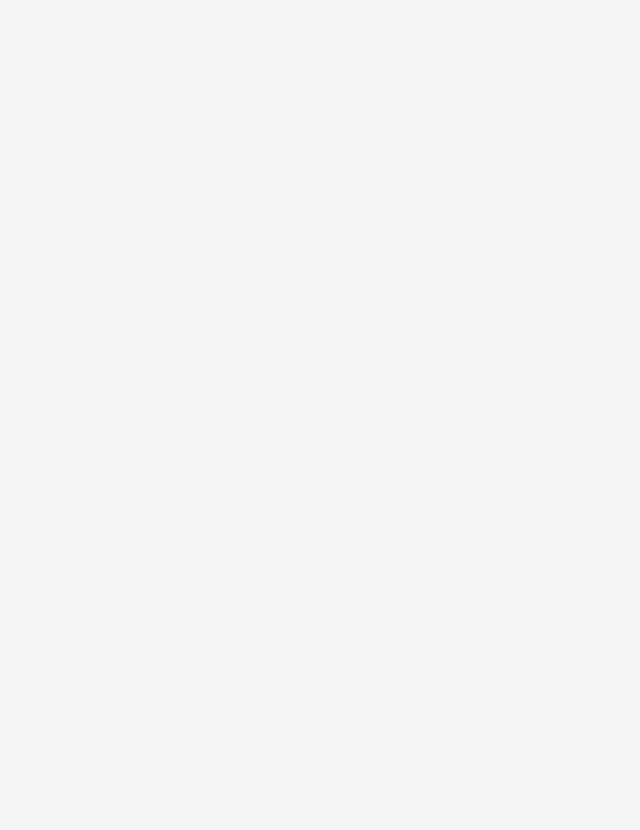
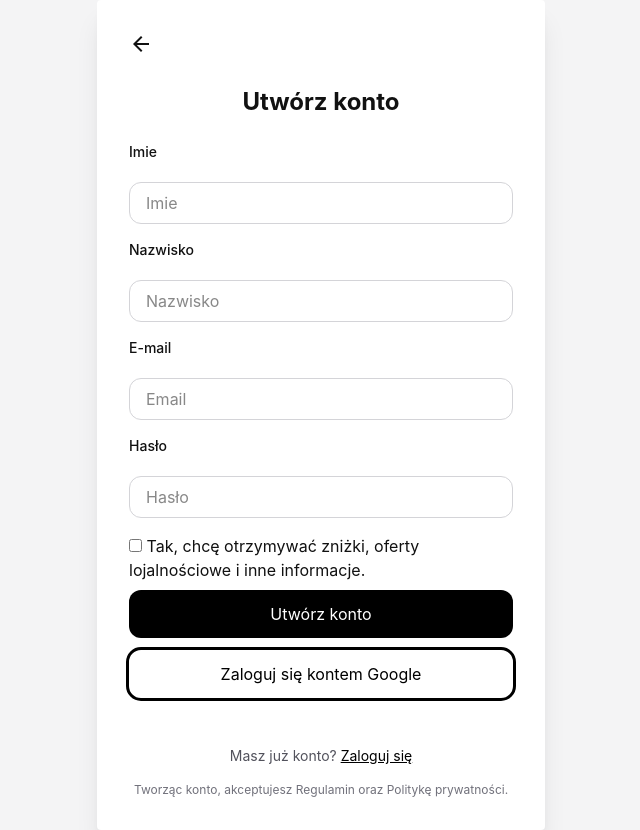
Before and after one commit to clavisray/fitness-trackerv1.1, a React (Vite) app: page /signup in a window 1280 px wide. Shown: the whole page, without its empty margins (319-959 px from the left). Before the commit the page ends 800 px from the top, so only its background shows below. Built offline with nearby package versions, Linux system fonts and the light colour scheme.

Commit message:
Initialized signup page v1.0

```diff
--- a/package.json
+++ b/package.json
@@ -10,9 +10,11 @@
     "preview": "vite preview"
   },
   "dependencies": {
+    "@tailwindcss/vite": "^4.3.0",
     "react": "^19.2.5",
     "react-dom": "^19.2.5",
-    "react-router-dom": "^7.14.2"
+    "react-router-dom": "^7.14.2",
+    "tailwindcss": "^4.3.0"
   },
   "devDependencies": {
     "@eslint/js": "^10.0.1",
--- a/src/App.tsx
+++ b/src/App.tsx
@@ -2,6 +2,10 @@ import { BrowserRouter, Routes, Route } from "react-router-dom";
 import Homepage from './pages/Homepage'
 import LoginPage from "./pages/LoginPage";
 import SignupPage from "./pages/SignupPage";
+import DownloadPage from "./pages/DownloadPage";
+import About from "./pages/About";
+import Contact from "./pages/Contact";
+
 
 function App() {
   return (
@@ -11,6 +15,11 @@ function App() {
           <Route path="/" element={<Homepage />} />
           <Route path="/login" element={<LoginPage />} />
           <Route path="/signup" element={<SignupPage />} />
+          <Route path="/download" element={<DownloadPage />} />
+          <Route path="/about" element={<About />} />
+          <Route path="/contact" element={<Contact />} />
+
+
         </Routes>
       </BrowserRouter>
     </>
--- a/src/components/Header.tsx
+++ b/src/components/Header.tsx
@@ -6,11 +6,15 @@ function Header() {
         <header className='flex items-center justify-between px-6 py-4'>
             <nav className='flex items-center gap-4'>
                 <Link to="/">
-                    Fitnesstracker
+                    uMetryk
                 </Link>
 
                 <Link to="/">
                     <Button>Home</Button>
+                </Link>
+
+                <Link to="/download">
+                    <Button>Download</Button>
                 </Link>
 
                 <Link to="/about">
@@ -20,6 +24,8 @@ function Header() {
                 <Link to="/contact">
                     <Button>Contact</Button>
                 </Link>
+                {/* spushowac buttony w prawy róg */ }
+                <div className=''>
 
                     <Link to="/signup">
                         <Button>Sign up</Button>
@@ -28,6 +34,9 @@ function Header() {
                     <Link to ="/login">
                         <Button variant="secondary">Sign in</Button>
                     </Link>
+
+                </div>
+
             </nav>
         </header>
     )
--- a/src/index.css
+++ b/src/index.css
@@ -1,3 +1,5 @@
+@import url("https://fonts.googleapis.com/css2?family=Material+Symbols+Outlined:opsz,wght,FILL,GRAD@24,400,0,0");
+
 @import "tailwindcss";
 
 * {
@@ -6,7 +8,7 @@
 
 body {
   margin: 0;
-  font-family: system-ui, Arial, sans-serif;
+  font-family: "Inter", system-ui, Arial, sans-serif;
   background: #f5f5f5;
   color: #111;
 }
@@ -17,3 +19,7 @@ textarea,
 select {
   font: inherit;
 }
+
+.material-symbols-outlined {
+  font-family: "Material Symbols Outlined";
+}
--- /dev/null
+++ b/src/pages/About.tsx
@@ -0,0 +1,11 @@
+import Header from "../components/Header"
+
+function About() {
+    return (
+        <>
+            <Header />
+        </>
+    )
+}
+
+export default About
--- /dev/null
+++ b/src/pages/Contact.tsx
@@ -0,0 +1,12 @@
+import Header from "../components/Header"
+
+function Contact() {
+    return (
+        <>
+            <Header />
+            You can conctact with us directly at support@umetryk.com
+        </>
+    )
+}
+
+export default Contact
--- /dev/null
+++ b/src/pages/DownloadPage.tsx
@@ -0,0 +1,11 @@
+import Header from "../components/Header"
+
+function DownloadPage() {
+    return (
+        <>
+            <Header />
+        </>
+    )
+}
+
+export default DownloadPage
--- a/src/pages/Homepage.tsx
+++ b/src/pages/Homepage.tsx
@@ -9,6 +9,7 @@ function Homepage() {
                 <section className='h-full snap-start bg-pink-500'>Hero</section>
                 <section className='h-full snap-start bg-grey'>Functions</section>
                 <section className='h-full snap-start bg-zinc-900 text-white'>About</section>
+
             </main>
         </div>
     )
--- a/src/pages/SignupPage.tsx
+++ b/src/pages/SignupPage.tsx
@@ -1,6 +1,68 @@
+import Button from "../components/Button";
+import { Link } from 'react-router-dom'
+
+
 function SignupPage() {
     return (
-        <></>
+        <main className="min-h-screen bg-zinc-100 flex items-center justify-center px-4">
+            <section className="w-full max-w-md rounded 3x-l bg-white p-8 shadow-xl">
+                <Link to = "/">
+                    <button className="mb-6 hover:bg-zinc-1000 cursor-pointer">
+                        <span className="material-symbols-outlined">arrow_back</span>
+                    </button>
+                </Link>
+
+                <h2 className="mb-6 text-center text-2xl font-bold">
+                    Utwórz konto
+                </h2>
+
+                <form className="flex flex-col gap-4">
+                    <label className="mb-1 block text-sm font-medium">Imie</label>
+                        <input type="imie"
+                        placeholder='Imie'
+                        className="w-full rounded-xl border border-zinc-300 px-4 py-2 outline-none focus:border-black" />
+
+                    <label className="mb-1 block text-sm font-medium">Nazwisko</label>
+                        <input type="nazwisko"
+                        placeholder="Nazwisko"
+                        className="w-full rounded-xl border border-zinc-300 px-4 py-2 outline-none focus:border-black"/>
+
+                    <label className="mb-1 block text-sm font-medium">E-mail</label>
+                        <input type="email"
+                        id="email"
+                        placeholder='Email'
+                        className="w-full rounded-xl border border-zinc-300 px-4 py-2 outline-none focus:border-black"/>
+
+                    <label className="mb-1 block text-sm font-medium">Hasło</label>
+                        <input type="password"
+                        id="password"
+                        placeholder='Hasło'
+                        className="w-full rounded-xl border border-zinc-300 px-4 py-2 outline-none focus:border-black"/>
+
+                    <label htmlFor='checkbox' className='checkbox-label'>
+                    <input type="checkbox" id="checkbox" />
+                    <span> Tak, chcę otrzymywać zniżki, oferty lojalnościowe i inne informacje.</span>
+                    </label>
+                </form>
+
+                <button
+                    type = "submit"
+                    className="mb-3 mt-2 w-full rounded-xl bg-black py-3 text-white font-medium transition hover:bg-zinc-800 cursor-pointer">Utwórz konto
+                </button>
+                <button className="mb-6 w-full rounded-xl bg-white py-3 text-black outline-solid transition hover:bg-zinc-100 cursor-pointer">Zaloguj się kontem Google</button>
+
+                <p className="mt-6 text-center text-sm text-zinc-600">
+                    Masz już konto?{" "}
+                    <button className="font-medium text-black underline">
+                        Zaloguj się
+                    </button>
+                </p>
+
+                <p className="mt-4 text-center text-xs text-zinc-500">
+                Tworząc konto, akceptujesz Regulamin oraz Politykę prywatności.
+                </p>
+            </section>
+        </main>
     )
 }
 
```
Also changed, not shown: 1 other file (tests, documents, lock files or other folders). Lines whose indentation alone changed are shown as unchanged.
